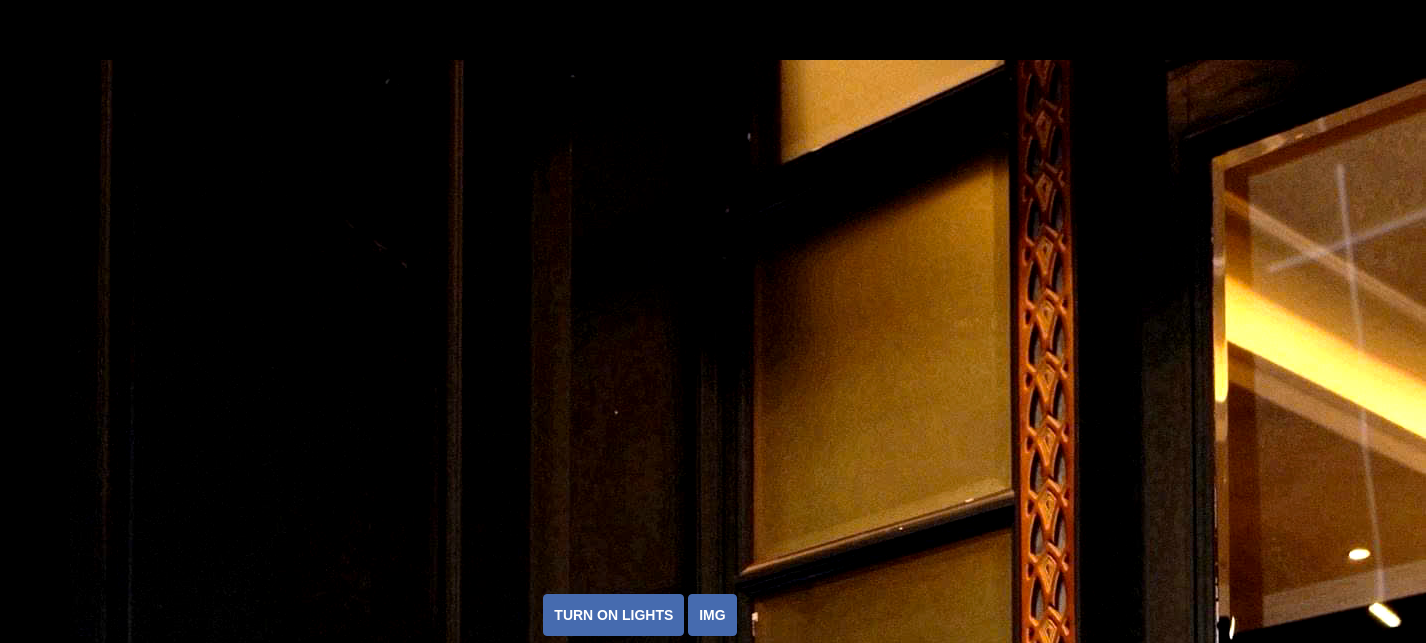
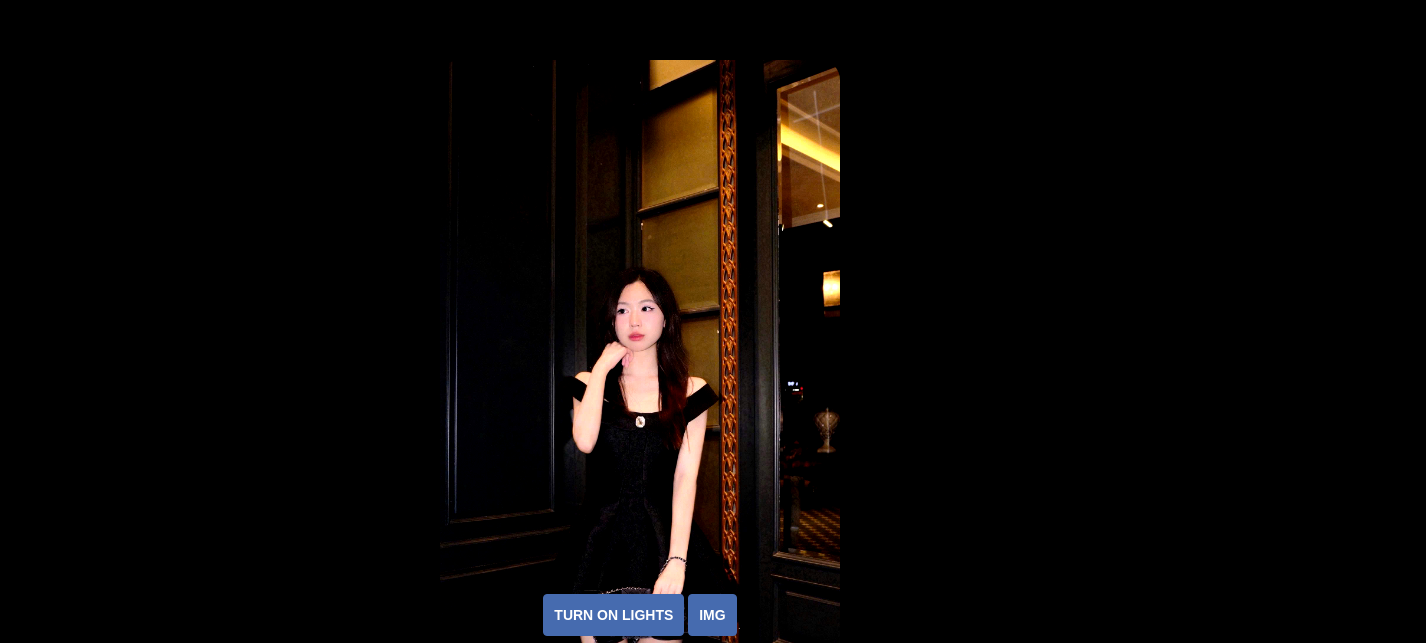
Before and after one commit to Chaun09/HPBD, a plain HTML site: page index.html in a window 1280 px wide. Shown: the part 157-800 px from the top of the page, 1426 px wide, since content can reach past the window. Drawn offline with Linux system fonts and the light colour scheme.

Commit message:
Update index.html

```diff
--- a/index.html
+++ b/index.html
@@ -98,7 +98,7 @@
 
         </div>
         <div class="col-md-12 text-center">
-            <img src="imgs/linhgg.png.jpg" onpause="1" id="1" style="border-radius: 20px;
+            <img src="imgs/linhgg.png.jpg" onpause="1" id="1" heigt="400px" width="400px" style="border-radius: 20px;
     filter: contrast(1.2) brightness(1.1);
   " class="bannar1">
 
```
